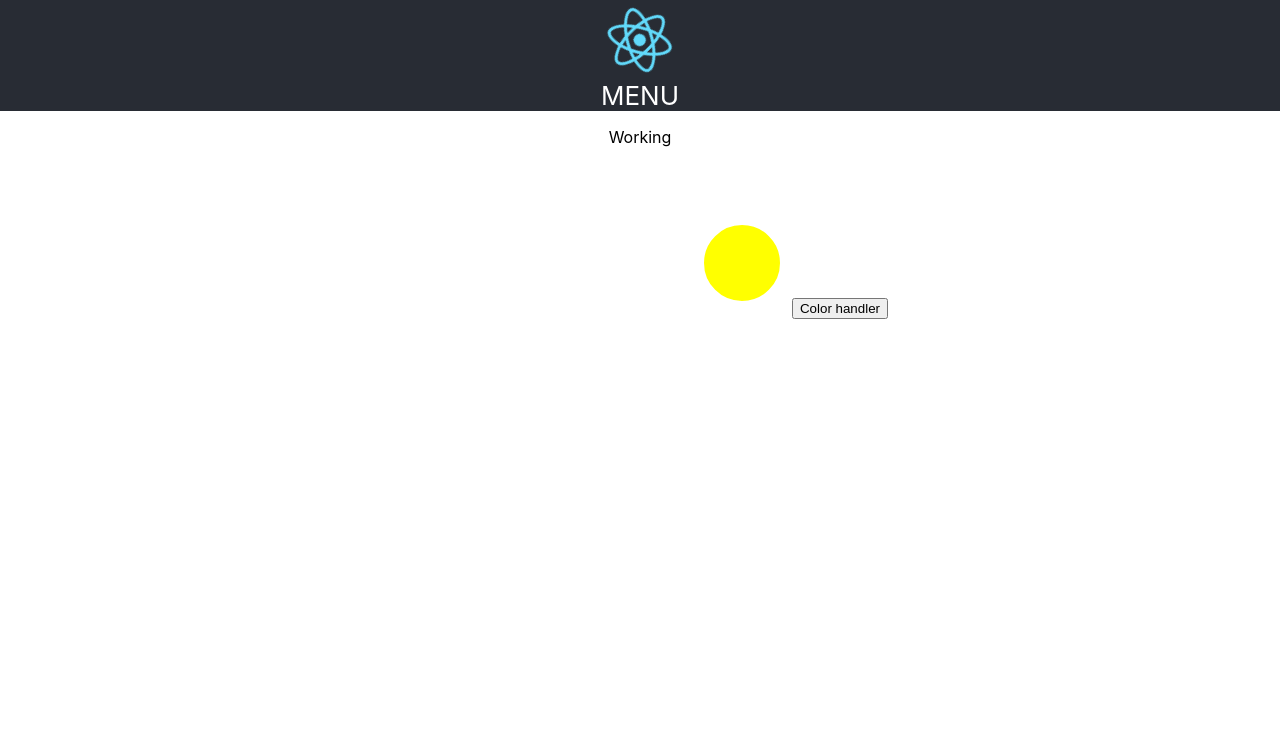
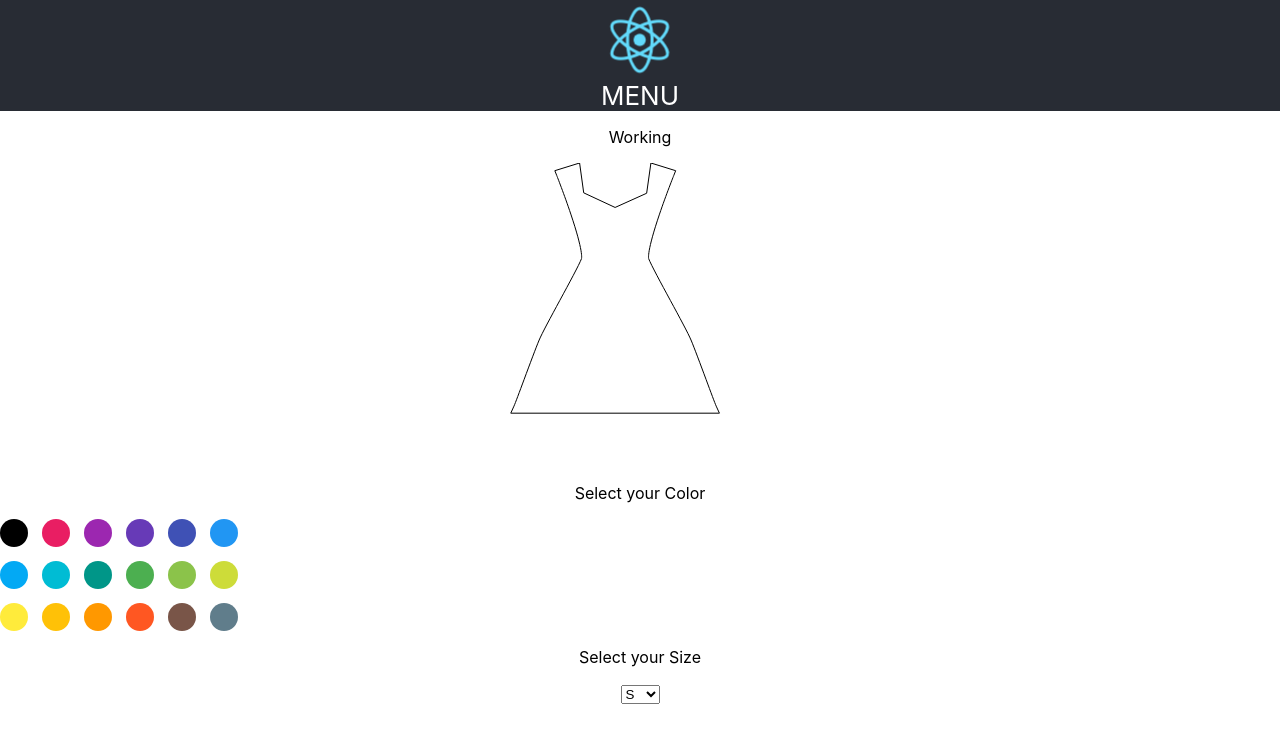
Before and after one commit to martinrebo/my-dress, a React (Create React App) app: page / in a window 1280 px wide. Shown: the top 742 px of the page. Built offline with nearby package versions, Linux system fonts and the light colour scheme.

Commit message:
Add working Color Picker

```diff
--- a/package.json
+++ b/package.json
@@ -4,6 +4,7 @@
   "private": true,
   "dependencies": {
     "react": "^16.6.0",
+    "react-color": "^2.14.1",
     "react-dom": "^16.6.0",
     "react-scripts": "2.1.1"
   },
--- /dev/null
+++ b/src/components/color/Color.js
@@ -0,0 +1,9 @@
+import React from 'react';
+import { SketchPicker } from 'react-color';
+
+class Component extends React.Component {
+
+  render() {
+    return <SketchPicker />;
+  }
+}
--- a/src/components/dress/Dress.js
+++ b/src/components/dress/Dress.js
@@ -1,34 +1,52 @@
 import React, { Component } from 'react';
-import styles from  './Dress.css';
+import styles from './Dress.css';
+import { CirclePicker } from 'react-color';
 
 
 
 class Dress extends Component {
     constructor(props) {
         super(props);
-        this.state = {color: 'white'};
+        this.state = {
+            color: 'white',
+            colors: ["#000000", "#e91e63", "#9c27b0", "#673ab7", "#3f51b5", "#2196f3", "#03a9f4", "#00bcd4", "#009688", "#4caf50", "#8bc34a", "#cddc39", "#ffeb3b", "#ffc107", "#ff9800", "#ff5722", "#795548", "#607d8b"] };
 
         // This binding is necessary to make `this` work in the callback
-        this.handleColor = this.handleColor.bind(this);
-      }
+        this.handleChangeComplete = this.handleChangeComplete.bind(this);
+    }
 
-      handleColor() {
-        this.setState(state => ({
-          color: 'blue'
-        }));
-      }
+
+    handleChangeComplete = (color) => {
+        this.setState({ color: color.hex });
+      };
 
     render() {
         return (
             <div>
                 <p className={styles.letters}> Working </p>
-                <canvas className={styles.canvas}>
-                </canvas>
-                <svg width="100" height="100">
-  <circle cx="50" cy="50" r="40" stroke={this.state.color} strokeWidth="4" fill="yellow" />
-</svg>
+                <div>
+                    {/* Original SVG https://www.svgrepo.com/svg/10212/dress */}
+                    <svg width="300" height="300">
+                        <path d="m226.202,243.116c-1.197-2.636-5.532-14.286-10.121-26.62-5.595-15.039-11.937-32.085-15.068-39.485-2.841-6.715-11.495-22.688-20.658-39.598-9.465-17.469-19.253-35.531-21.63-41.627-0.234-0.631-1.922-7.242 10.786-44.646 6.71-19.747 14.089-38.235 14.163-38.42l2.01-5.026-24.763-7.687-4.274,30.25-31.522,14.201-31.416-14.619-4.103-29.839-24.763,7.687 1.983,5.016c0.073,0.185 7.362,18.648 13.993,38.4 12.572,37.448 10.87,44.054 10.636,44.682-2.373,6.085-12.138,24.107-21.58,41.535-9.188,16.959-17.867,32.979-20.711,39.714-3.109,7.366-9.428,24.335-15.001,39.306-4.62,12.408-8.983,24.129-10.187,26.779l-3.205,7.065h208.641l-3.21-7.068z" stroke="black" strokeWidth="1" fill={this.state.color} />
+                    </svg>
+                </div>
+                <div>
 
-                <button onClick={this.handleColor}>Color handler</button>
+                    <p> Select your Color</p>
+                    <CirclePicker
+                    colors={this.state.colors}
+                    onChangeComplete={ this.handleChangeComplete } />
+
+
+                    <p> Select your Size</p>
+                    <select>
+                        <option value="XS">S</option>
+                        <option value="S">S</option>
+                        <option value="M">M</option>
+                        <option value="L">L</option>
+                        <option value="XS">XL</option>
+                    </select>
+                </div>
             </div>
 
 
```
Also changed, not shown: assets/dress-svgrepo-com.svg (added), 1 other file (tests, documents, lock files or other folders).
